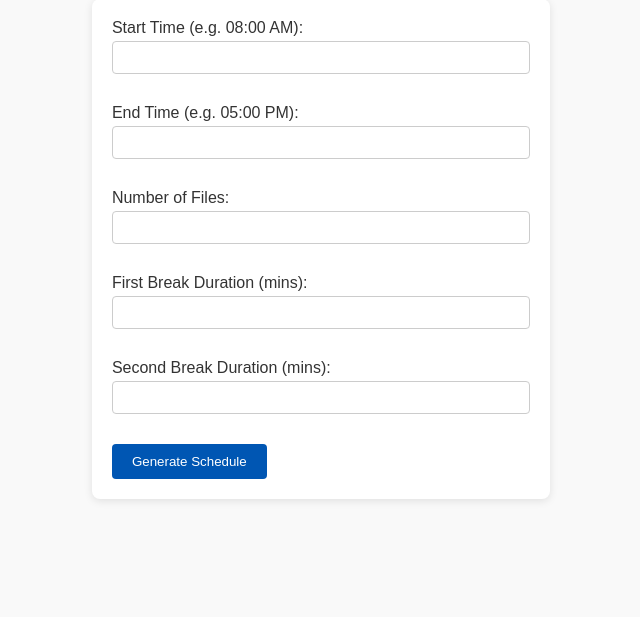
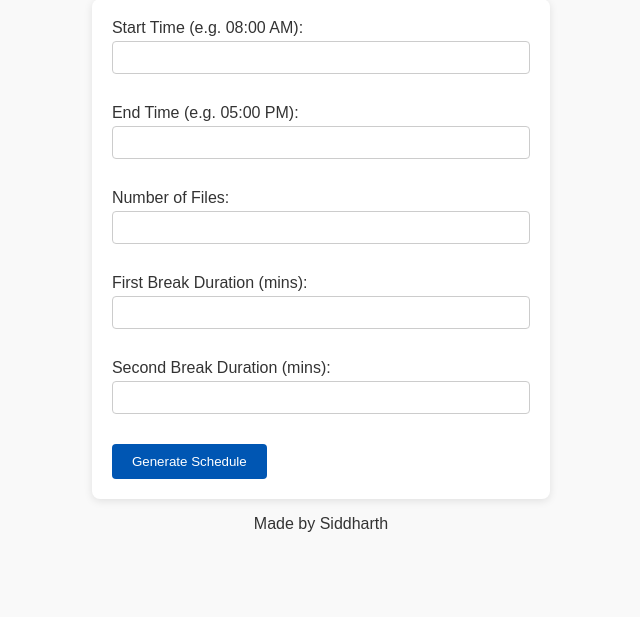
Before and after one commit to sidhbk08/Schedule-Generator, a Flask app: page / in a window 1280 px wide. Shown: the part 117-734 px from the top of the page, without its empty margins (319-959 px from the left). Run offline with Flask 3, Linux system fonts and the light colour scheme.

Commit message:
Update form.html

```diff
--- a/templates/form.html
+++ b/templates/form.html
@@ -1,4 +1,3 @@
-
 <!DOCTYPE html>
 <html>
 <head>
@@ -15,5 +14,9 @@
         Second Break Duration (mins): <input type="number" name="break2" min="0" required><br><br>
         <input type="submit" value="Generate Schedule">
     </form>
+
+    <footer>
+        <p>Made by Siddharth</p>
+    </footer>
 </body>
 </html>
```
